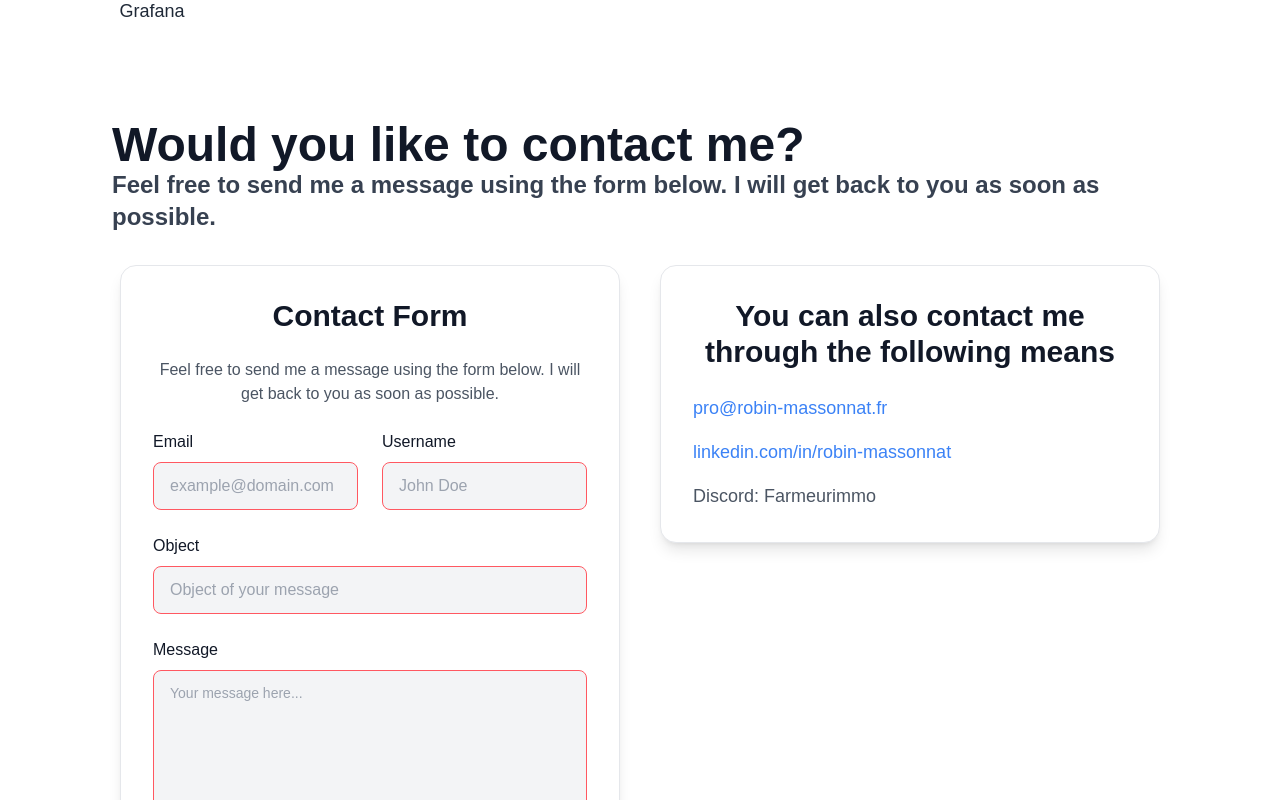
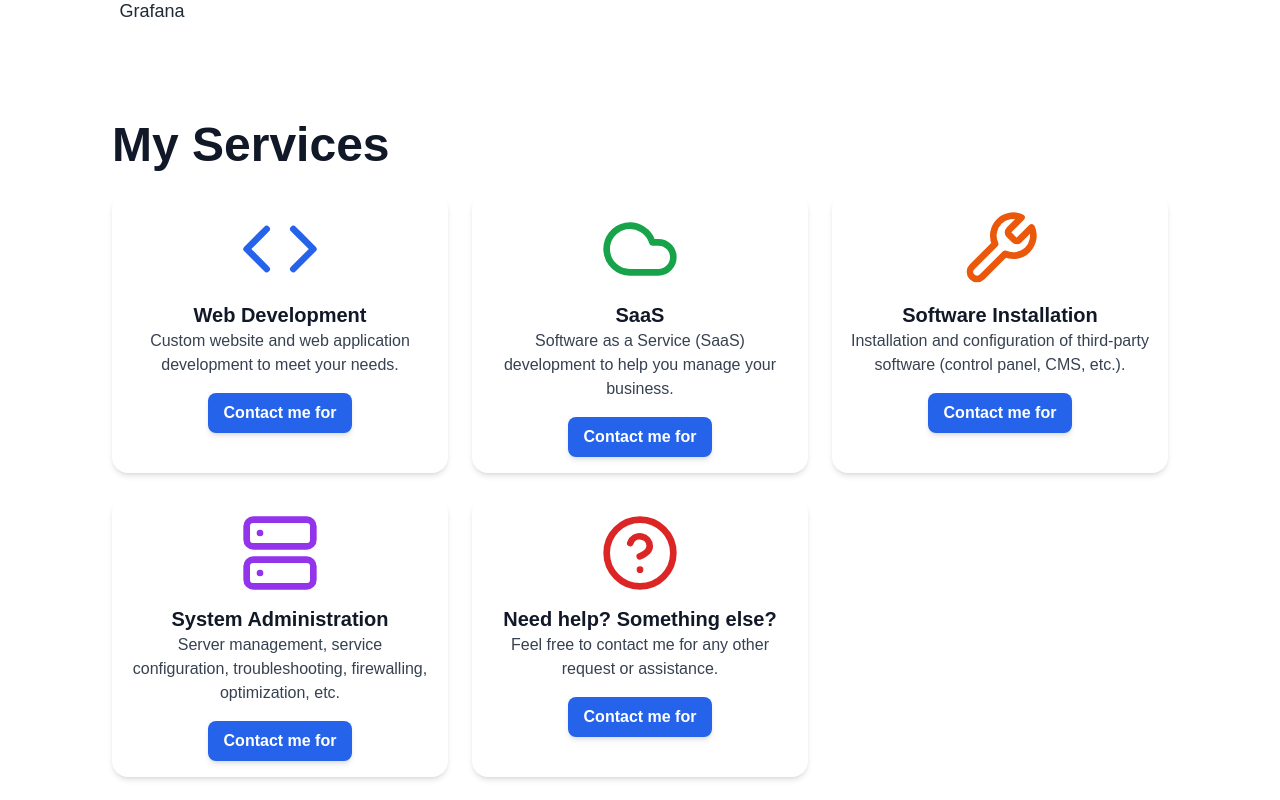
Before and after one commit to Farmeurimmo/portfolio-v5, a Next.js app: page /en in a window 1280 px wide. Shown: the part 1800-2600 px from the top of the page. Built offline with nearby package versions, Linux system fonts and the light colour scheme; no server answers.

Commit message:
feat: add contact section with services

```diff
--- a/package.json
+++ b/package.json
@@ -13,6 +13,7 @@
     "@fortawesome/react-fontawesome": "^0.2.2",
     "clsx": "^2.1.1",
     "i18next": "^24.2.2",
+    "lucide-react": "^0.475.0",
     "next": "15.1.6",
     "next-intl": "^3.26.3",
     "next-themes": "^0.4.4",
--- /dev/null
+++ b/src/app/[locale]/ContactSection.jsx
@@ -0,0 +1,74 @@
+"use client";
+
+import {CircleHelp, Cloud, Code, Server, Wrench} from "lucide-react";
+import ServiceButton from "@/components/ServiceButton";
+import ContactForm from "@/components/ContactForm";
+import {useTranslations} from "next-intl";
+import {useState} from "react";
+
+export default function ContactSection() {
+    const t = useTranslations('HomePage');
+
+    const [selectedService, setSelectedService] = useState("");
+
+    const handleContactClick = (service) => {
+        setSelectedService(service);
+    };
+
+    return (
+        <>
+            <section id="services" className="flex flex-col items-start p-2 sm:p-4 lg:p-8">
+                <h2 className="text-3xl sm:text-4xl lg:text-5xl font-bold text-gray-900 dark:text-white">
+                    {t('services.title')}
+                </h2>
+
+                <div className="grid grid-cols-1 sm:grid-cols-2 lg:grid-cols-3 gap-6 mt-6 w-full">
+                    <div
+                        className="p-4 bg-white dark:bg-gray-800 rounded-2xl shadow-md flex flex-col items-center text-center">
+                        <Code className="h-20 w-20 text-blue-600 dark:text-blue-400 mb-3"/>
+                        <h3 className="text-xl font-semibold text-gray-900 dark:text-white">{t('services.web_dev.title')}</h3>
+                        <p className="text-gray-700 dark:text-gray-300">{t('services.web_dev.description')}</p>
+                        <ServiceButton service={t('services.web_dev.title')} onClick={handleContactClick}/>
+                    </div>
+
+                    <div
+                        className="p-4 bg-white dark:bg-gray-800 rounded-2xl shadow-md flex flex-col items-center text-center">
+                        <Cloud className="h-20 w-20 text-green-600 dark:text-green-400 mb-3"/>
+                        <h3 className="text-xl font-semibold text-gray-900 dark:text-white">{t('services.saas.title')}</h3>
+                        <p className="text-gray-700 dark:text-gray-300">{t('services.saas.description')}</p>
+                        <ServiceButton service={t('services.saas.title')} onClick={handleContactClick}/>
+                    </div>
+
+                    <div
+                        className="p-4 bg-white dark:bg-gray-800 rounded-2xl shadow-md flex flex-col items-center text-center">
+                        <Wrench className="h-20 w-20 text-orange-600 dark:text-orange-400 mb-3"/>
+                        <h3 className="text-xl font-semibold text-gray-900 dark:text-white">{t('services.installation.title')}</h3>
+                        <p className="text-gray-700 dark:text-gray-300">{t('services.installation.description')}</p>
+                        <ServiceButton service={t('services.installation.title')} onClick={handleContactClick}/>
+                    </div>
+
+                    <div
+                        className="p-4 bg-white dark:bg-gray-800 rounded-2xl shadow-md flex flex-col items-center text-center">
+                        <Server className="h-20 w-20 text-purple-600 dark:text-purple-400 mb-3"/>
+                        <h3 className="text-xl font-semibold text-gray-900 dark:text-white">{t('services.admin.title')}</h3>
+                        <p className="text-gray-700 dark:text-gray-300">{t('services.admin.description')}</p>
+                        <ServiceButton service={t('services.admin.title')} onClick={handleContactClick}/>
+                    </div>
+
+                    <div
+                        className="p-4 bg-white dark:bg-gray-800 rounded-2xl shadow-md flex flex-col items-center text-center">
+                        <CircleHelp className="h-20 w-20 text-red-600 dark:text-red-400 mb-3"/>
+                        <h3 className="text-xl font-semibold text-gray-900 dark:text-white">{t('services.help.title')}</h3>
+                        <p className="text-gray-700 dark:text-gray-300">{t('services.help.description')}</p>
+                        <ServiceButton service={t('services.help.title')} onClick={handleContactClick}/>
+                    </div>
+                </div>
+            </section>
+            <section id={"contact"} className="flex flex-col items-start p-2 sm:p-4 lg:p-8">
+                <h2 className="text-3xl sm:text-4xl lg:text-5xl font-bold text-gray-900 dark:text-white">{t('contact.title')}</h2>
+                <p className="text-lg font-semibold sm:text-xl lg:text-2xl text-gray-700 dark:text-gray-200">{t('contact.description')}</p>
+                <ContactForm service={selectedService}/>
+            </section>
+        </>
+    )
+}
--- a/src/app/[locale]/page.jsx
+++ b/src/app/[locale]/page.jsx
@@ -1,5 +1,5 @@
 import {useTranslations} from 'next-intl';
-import ContactForm from "@/components/ContactForm";
+import ContactSection from "@/app/[locale]/ContactSection";
 
 let skills = [
     {
@@ -219,7 +219,7 @@ export default function HomePage() {
     return (
         <div className="flex flex-col items-center min-h-screen p-8 pb-20 gap-16 sm:p-20">
             <main className="flex flex-col gap-8 w-full">
-                <section id="presentation" className="flex flex-col items-center min-h-screen p-2 sm:p-4 lg:p-8">
+                <section id="presentation" className="flex flex-col items-center p-2 sm:p-4 lg:p-8">
                     <div className="hero place-items-start flex flex-col lg:flex-row items-center gap-8 w-full">
                         <div className="text-center lg:text-left gap-4 w-full">
                             <div className="flex items-center gap-4 mb-4">
@@ -255,11 +255,7 @@ export default function HomePage() {
                         ))}
                     </div>
                 </section>
-                <section id={"contact"} className="flex flex-col items-start min-h-screen p-2 sm:p-4 lg:p-8">
-                    <h2 className="text-3xl sm:text-4xl lg:text-5xl font-bold text-gray-900 dark:text-white">{t('contact.title')}</h2>
-                    <p className="text-lg font-semibold sm:text-xl lg:text-2xl text-gray-700 dark:text-gray-200">{t('contact.description')}</p>
-                    <ContactForm/>
-                </section>
+                <ContactSection/>
             </main>
         </div>
     );
--- a/src/components/ContactForm.jsx
+++ b/src/components/ContactForm.jsx
@@ -1,15 +1,22 @@
 "use client";
 
-import {useState} from "react";
+import {useEffect, useState} from "react";
 import {useTranslations} from "next-intl";
 
-export default function ContactForm() {
+export default function ContactForm({service}) {
     const t = useTranslations("HomePage");
     const [formData, setFormData] = useState({email: "", username: "", object: "", message: ""});
     const [formFieldValidity, setFormFieldValidity] = useState({email: false, username: false, message: false});
     const [loading, setLoading] = useState(false);
     const [success, setSuccess] = useState(false);
     const [error, setError] = useState(null);
+
+    useEffect(() => {
+        if (service !== undefined && service.length >= 4) {
+            setFormData((prev) => ({...prev, object: service}));
+            setFormFieldValidity((prev) => ({...prev, object: validateField("object", service)}));
+        }
+    }, [service]);
 
     const validateField = (name, value) => {
         switch (name) {
@@ -18,7 +25,7 @@ export default function ContactForm() {
             case "username":
                 return value.length >= 3;
             case "object":
-                return value.length >= 5;
+                return value.length >= 4;
             case "message":
                 return value.length >= 10;
             default:
--- a/src/components/Navbar.jsx
+++ b/src/components/Navbar.jsx
@@ -18,7 +18,7 @@ export function Navbar() {
                     <Link className="text-2xl font-bold hover:text-orange-500" href={"/"}>Farmeurimmo</Link>
                 </div>
                 <div className="flex flex-row items-center gap-4">
-                    <Link href={"/#presentation"}
+                    <Link href={"/#"}
                           className="text-base font-semibold hover:text-orange-500">{t('home')}</Link>
                     <Link href={"/projects"}
                           className="text-base font-semibold hover:text-orange-500">{t('projects')}</Link>
--- /dev/null
+++ b/src/components/ServiceButton.jsx
@@ -0,0 +1,24 @@
+"use client";
+
+import {useTranslations} from "next-intl";
+
+export default function ServiceButton({service, onClick}) {
+    const handleClick = () => {
+        onClick(service);
+
+        const contact = document.getElementById('contact');
+        contact.scrollIntoView({behavior: 'smooth'});
+        contact.focus();
+    };
+
+    const t = useTranslations('HomePage');
+
+    return (
+        <button
+            onClick={handleClick}
+            className="mt-4 px-4 py-2 bg-blue-600 text-white font-semibold rounded-lg shadow-md hover:bg-blue-700 transition"
+        >
+            {t('services.contactButton')}
+        </button>
+    );
+}
--- a/src/langs/en.json
+++ b/src/langs/en.json
@@ -12,6 +12,31 @@
       "DevOps": "DevOps",
       "Frameworks & Libraries": "Frameworks & Libraries",
       "Languages": "Languages"
+    },
+    "services": {
+      "title": "My Services",
+      "web_dev": {
+        "title": "Web Development",
+        "description": "Custom website and web application development to meet your needs."
+      },
+      "saas": {
+        "title": "SaaS",
+        "description": "Software as a Service (SaaS) development to help you manage your business."
+      },
+      "installation": {
+        "title": "Software Installation",
+        "description": "Installation and configuration of third-party software (control panel, CMS, etc.)."
+      },
+      "admin": {
+        "title": "System Administration",
+        "description": "Server management, service configuration, troubleshooting, firewalling, optimization, etc."
+      },
+      "help": {
+        "title": "Need help? Something else?",
+        "description": "Feel free to contact me for any other request or assistance."
+      },
+      "contact": "Contact me for more information",
+      "contactButton": "Contact me for"
     },
     "contact": {
       "formTitle": "Contact Form",
--- a/src/langs/fr.json
+++ b/src/langs/fr.json
@@ -12,6 +12,31 @@
       "DevOps": "DevOps",
       "Frameworks & Libraries": "Frameworks & Bibliothèques",
       "Languages": "Langages"
+    },
+    "services": {
+      "title": "Mes services",
+      "web_dev": {
+        "title": "Développement web",
+        "description": "Développement de sites web et d'applications web sur mesure pour répondre à vos besoins."
+      },
+      "saas": {
+        "title": "SaaS",
+        "description": "Développement de logiciels en tant que service pour vous aider à gérer votre entreprise."
+      },
+      "installation": {
+        "title": "Installation de logiciels",
+        "description": "Installation et configuration de logiciels tiers (panneau de contrôle, CMS, etc.)."
+      },
+      "admin": {
+        "title": "Administration système",
+        "description": "Gestion de serveurs, configuration de services, dépannage, firewalling, optimisation, etc."
+      },
+      "help": {
+        "title": "Besoin d'aide ? Autre ?",
+        "description": "N'hésitez pas à me contacter pour toute autre demande ou pour obtenir de l'aide."
+      },
+      "contact": "Contactez-moi pour plus d'informations",
+      "contactButton": "Me contacter pour"
     },
     "contact": {
       "formTitle": "Formulaire de contact",
```
